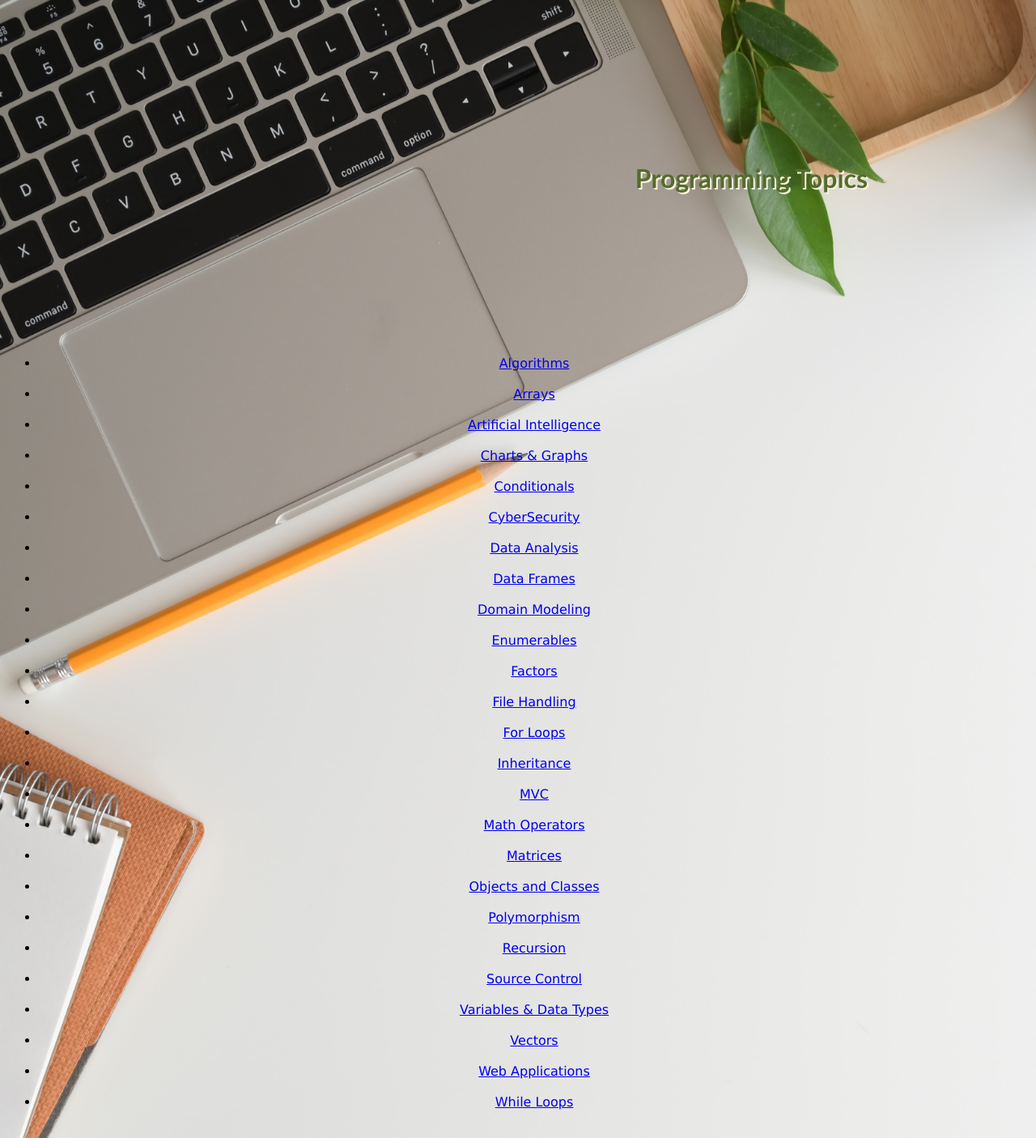
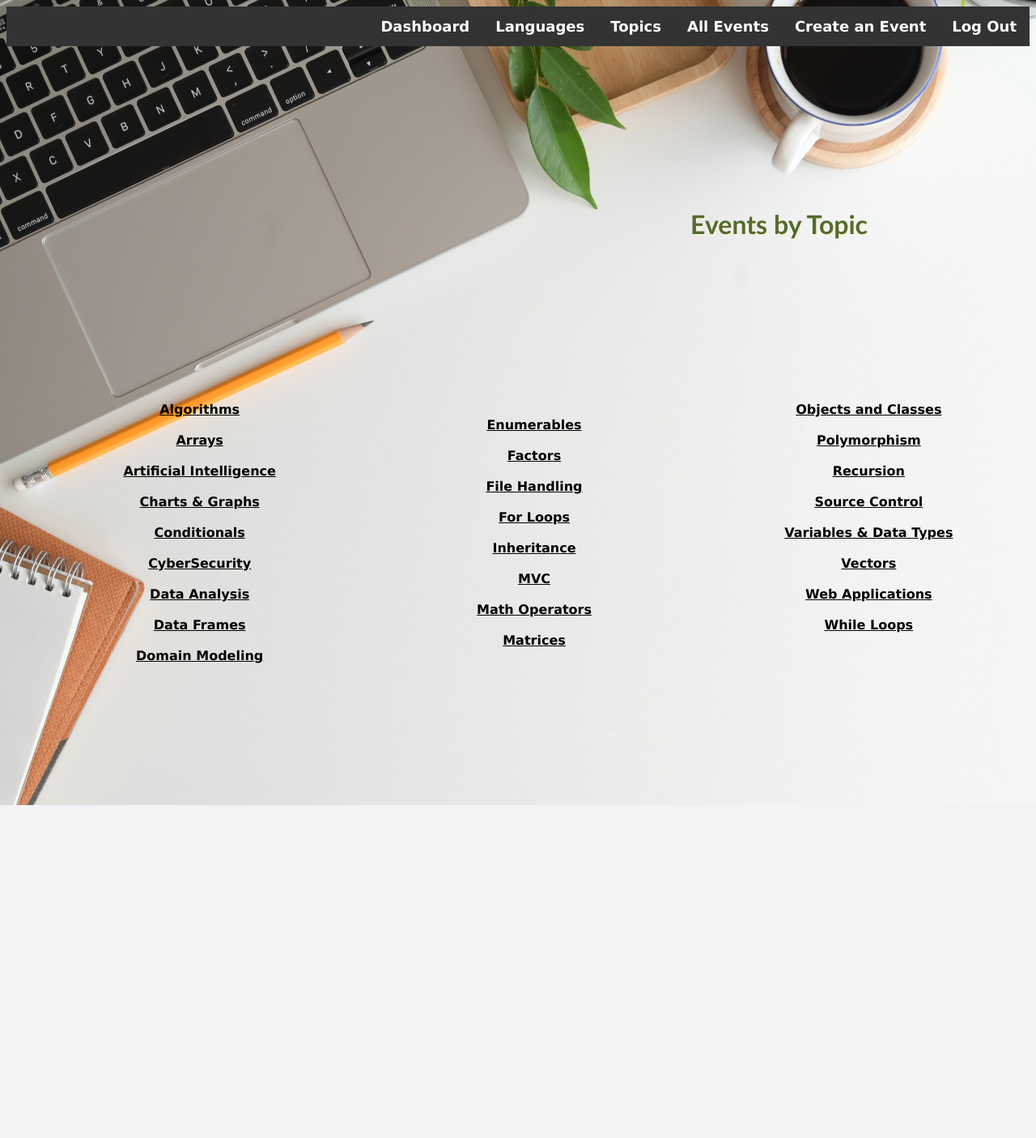
Before and after one commit to ZaQuarius15/collaborative_coding_phase_2, a Rails app: page /topics in a window 1280 px wide. Shown: the whole page at 81% size. After the commit the page ends 994 px from the top, so only its background shows below. Run offline with Rails 7, Linux system fonts and the light colour scheme; data comes from the database, SQL or seed files in the repository; style sheets or scripts are compiled from the project's sources; parts of the project's set-up code (start-up, migrations or seed data) failed here and were passed over.

Commit message:
added topic link to nav, updates to styling

```diff
--- a/app/assets/stylesheets/application.css
+++ b/app/assets/stylesheets/application.css
@@ -22,6 +22,13 @@ body{
      font-family: 'Trebuchet MS', 'Lucida Sans Unicode', 'Lucida Grande', 'Lucida Sans', Arial, sans-serif;
      font-size: xx-large;
  }
+
+ .field_with_errors{
+    border: 1px solid red;
+    font-family: sans-serif;
+     text-align: center;
+     font-size: medium;
+  }
 
  .flash {
      color :red;
--- a/app/assets/stylesheets/languages.scss
+++ b/app/assets/stylesheets/languages.scss
@@ -3,7 +3,7 @@
 // You can use Sass (SCSS) here: https://sass-lang.com/
 
 
-body.languages {
+.languages {
     background-image: image-url('laptopcoffee.jpg');
     background-repeat: no-repeat;
     background-position: fixed;
@@ -17,6 +17,7 @@ body.languages {
   margin-right: 200px;
   margin-bottom: 200px;
 }
+
 
 .flex-container {
   display: flex, center;
@@ -33,13 +34,14 @@ body.languages {
   list-style-type:none;
 }
 
-body.languages ul {
+.languages ul {
+  list-style: none;
   text-align: center;
   font-family: Verdana, Geneva, Tahoma, sans-serif;
   color: black;
 }
 
-body.languages ol {
+.languages ol {
   column-count: 3;
   text-align: right;
   gap: none;
@@ -47,6 +49,15 @@ body.languages ol {
     margin-top: 10px;
     margin-right: 200px;
     margin-bottom: 300px;
+}
+
+#list a {
+  color:black;
+}
+
+.languages a {
+    font-weight: bold;
+   font-family: Verdana, Geneva, Tahoma, sans-serif;
 }
 
 body.show-lang {
--- a/app/views/events/show.html.erb
+++ b/app/views/events/show.html.erb
@@ -6,7 +6,9 @@
 
         <li><%= link_to 'Create Event', :controller => "events", :action => "new"%>
 
-        <li><%= link_to 'Events', :controller => "events", :action => "index"%>
+        <li><%= link_to 'All Events', :controller => "events", :action => "index"%>
+
+         <li><%= link_to 'Topics', :controller => "topics", :action => "index"%>
 
         <li><%= link_to 'Languages', :controller => "languages", :action => "index"%>
 
--- a/app/views/languages/show.html.erb
+++ b/app/views/languages/show.html.erb
@@ -6,7 +6,9 @@
 
         <li><%= link_to 'Create an Event', :controller => "events", :action => "new"%>
 
-        <li><%= link_to 'View Events', :controller => "events", :action => "index"%>
+        <li><%= link_to 'All Events', :controller => "events", :action => "index"%>
+
+         <li><%= link_to 'Topics', :controller => "topics", :action => "index"%>
 
          <li><%= link_to 'Languages', :controller => "languages", :action => "index"%>
 
--- a/app/views/topics/index.html.erb
+++ b/app/views/topics/index.html.erb
@@ -1,8 +1,35 @@
 <body class="container languages">
-<h1>Programming Topics</h1>
-<ul>
+
+    <nav>
+
+      <ul>
+
+        <li><%= link_to "Log Out", :controller=> "sessions", :action=> "destroy" %>
+
+        <li><%= link_to 'Create an Event', :controller => "events", :action => "new"%>
+
+        <li><%= link_to 'All Events', :controller => "events", :action => "index"%>
+
+         <li><%= link_to 'Topics', :controller => "topics", :action => "index"%>
+
+         <li><%= link_to 'Languages', :controller => "languages", :action => "index"%>
+
+         <li><%= link_to 'Dashboard', :controller => "welcome", :action => "home"%>
+
+      </ul>
+
+    </nav>
+
+<div style="margin-top:200px; margin-bottom:175px;">
+
+<h1>Events by Topic</h1>
+
+<ul style="columns:3">
     <% @topics.each do |topic|%>
-        <li><%= link_to topic.title, events_path(:topic => topic) %></li><br>
+        <li id="list"><%= link_to topic.title, events_path(:topic => topic) %></li><br>
     <% end %>
 </ul>
+
+<div>
+
 </body>
--- a/app/views/welcome/home.html.erb
+++ b/app/views/welcome/home.html.erb
@@ -6,7 +6,9 @@
 
         <li><%= link_to 'Create an Event', :controller => "events", :action => "new"%>
 
-        <li><%= link_to 'View Events', :controller => "events", :action => "index"%>
+        <li><%= link_to 'All Events', :controller => "events", :action => "index"%>
+
+         <li><%= link_to 'Topics', :controller => "topics", :action => "index"%>
 
          <li><%= link_to 'Languages', :controller => "languages", :action => "index"%>
 
```
Also changed, not shown: app/views/events/index.html.erb (+10 -5 lines), app/views/languages/index.html.erb (+5 -3 lines).
